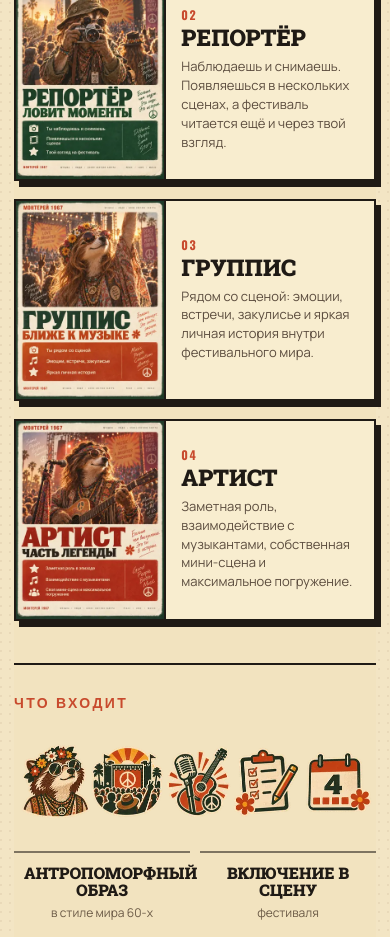
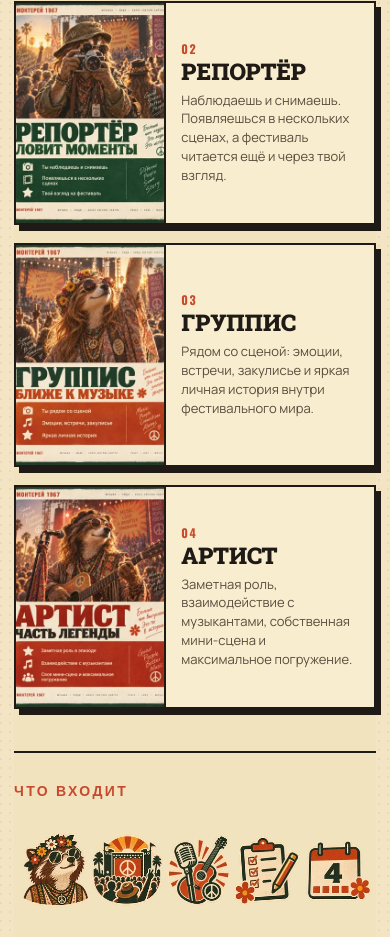
Before and after one commit to rubaduboogie/monterey-1967, a plain HTML site: page index.html in a window 390 px wide. Shown: the part 5808-6745 px from the top of the page. Drawn offline with nearby package versions, Linux system fonts and the light colour scheme.

Commit message:
Fix role card images, transparent icons and footer image layout

```diff
--- a/styles.css
+++ b/styles.css
@@ -735,25 +735,44 @@ main{
 .role-showcase .section-head{grid-template-columns:minmax(0,1.45fr) minmax(260px,.75fr);align-items:end}
 .role-card-grid{display:grid;grid-template-columns:repeat(4,minmax(0,1fr));gap:15px;margin-top:28px}
 .role-card{overflow:hidden;border:2px solid var(--ink);background:var(--paper-light);box-shadow:5px 6px 0 var(--ink)}
-.role-poster{width:100%;aspect-ratio:3/4;background-image:url('/assets/monterey-role-cards.webp');background-repeat:no-repeat;background-size:200% 200%;border-bottom:2px solid var(--ink)}
-.role-poster-guest{background-position:0 0}
-.role-poster-reporter{background-position:100% 0}
-.role-poster-groupie{background-position:0 100%}
-.role-poster-artist{background-position:100% 100%}
+.role-poster{
+  display:block;
+  width:100%;
+  aspect-ratio:3/4;
+  object-fit:cover;
+  object-position:center;
+  border-bottom:2px solid var(--ink);
+  background:var(--paper-deep);
+}
 .role-card-copy{padding:15px 15px 17px}
 .role-card-copy>span{font:900 12px Oswald,sans-serif;letter-spacing:.12em;color:var(--brick)}
 .role-card-copy h3{margin:4px 0 8px;font:900 25px/.95 "Roboto Slab",serif;text-transform:uppercase}
 .role-card-copy p{margin:0;color:#5b4c3e;font-size:13px;line-height:1.45}
 
 .includes-block{margin-top:54px;padding-top:30px;border-top:2px solid var(--ink)}
-.includes-icons{display:block;width:min(100%,900px);margin:6px auto 22px;object-fit:contain}
+.includes-icons{
+  display:block;
+  width:min(100%,900px);
+  height:auto;
+  margin:10px auto 24px;
+  object-fit:contain;
+  background:transparent;
+}
 .include-labels{display:grid;grid-template-columns:repeat(5,minmax(0,1fr));gap:10px}
 .include-labels>div{padding:12px 10px;border-top:2px solid rgba(31,26,21,.55);text-align:center}
 .include-labels b{display:block;font:900 16px/1.05 "Roboto Slab",serif;text-transform:uppercase}
 .include-labels span{display:block;margin-top:5px;color:#6b5a46;font-size:12px}
 
 .footer-visual{padding:0;background:#0e241c;overflow:hidden;border-top:0}
-.footer-panorama{display:block;width:100%;aspect-ratio:3/1;object-fit:cover;object-position:center}
+.footer-panorama{
+  display:block;
+  width:100%;
+  height:auto;
+  aspect-ratio:3/1;
+  object-fit:cover;
+  object-position:center;
+  background:#0e241c;
+}
 .footer-visual .footer-inner{padding:18px 0 22px}
 
 @media(max-width:1000px){
@@ -764,7 +783,15 @@ main{
   .role-showcase .section-head{grid-template-columns:1fr}
   .role-card-grid{grid-template-columns:1fr;gap:18px}
   .role-card{display:grid;grid-template-columns:minmax(132px,42%) 1fr;align-items:stretch}
-  .role-poster{height:100%;aspect-ratio:auto;border-bottom:0;border-right:2px solid var(--ink)}
+  .role-poster{
+    height:100%;
+    min-height:220px;
+    aspect-ratio:auto;
+    object-fit:cover;
+    object-position:center;
+    border-bottom:0;
+    border-right:2px solid var(--ink);
+  }
   .role-card-copy{display:flex;flex-direction:column;justify-content:center}
   .role-card-copy h3{font-size:23px}
   .role-card-copy p{font-size:13px}
```
